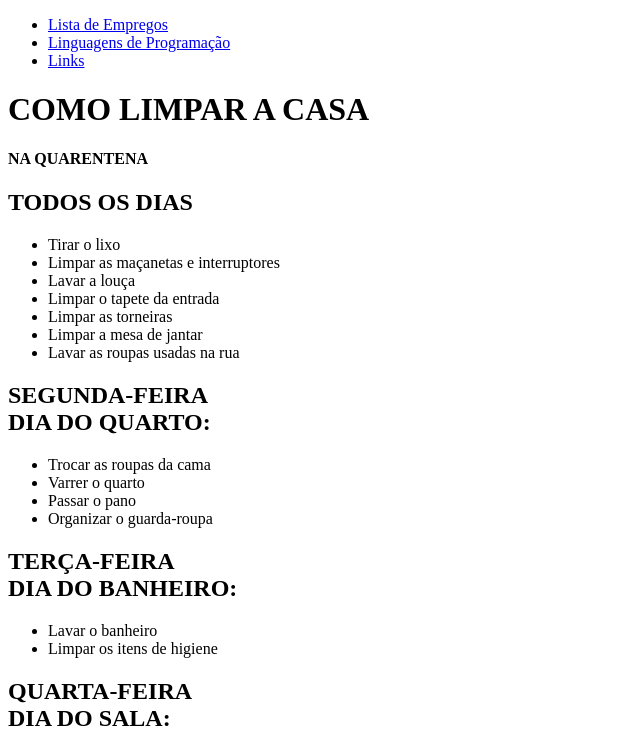
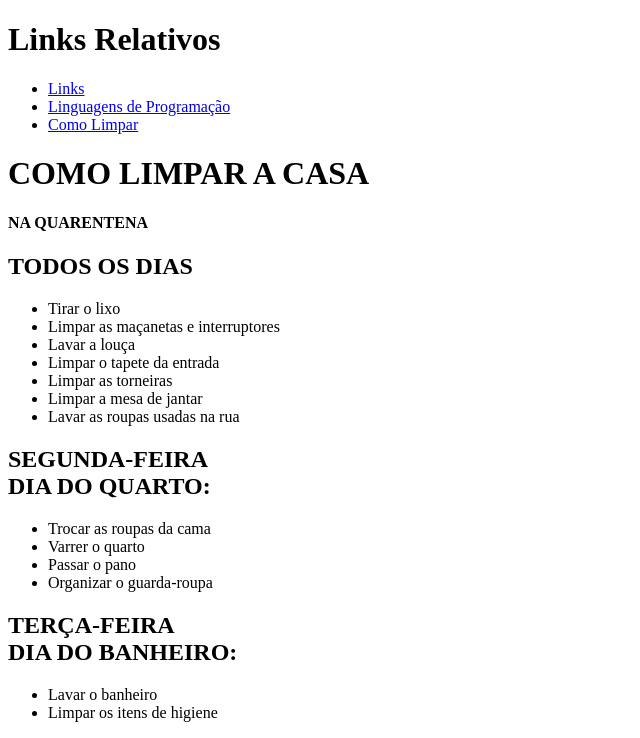
Before and after one commit to 1TDSF-21/exercicio-desafio, a plain HTML site: page rm88748/como-limpar/como-limpar.html in a window 1280 px wide. Shown: the top 738 px of the page, without its empty margins (0-640 px from the left). Drawn offline with Linux system fonts and the light colour scheme.

Commit message:
Cabeçalho referente a links relativos adicionados

```diff
--- a/rm88748/como-limpar/como-limpar.html
+++ b/rm88748/como-limpar/como-limpar.html
@@ -7,13 +7,14 @@
 </head>
 <body>
 
+    <h1>Links Relativos</h1>
         <div>
             <header>
                 <nav>
                     <ul>
-                    <li><a href=".././lista-emprego/lista-emprego.html">Lista de Empregos</a></li>
+                        <li><a href="../index.html">Links</a></li>
                         <li><a href=".././linguagem/linguagem.html">Linguagens de Programação</a></li>
-                    <li><a href=".././index.html">Links</a></li>
+                        <li><a href=".././como-limpar/como-limpar.html">Como Limpar</a></li>
                     </ul>
                 </nav>
             </header>
```
Lines whose indentation alone changed are shown as unchanged.
